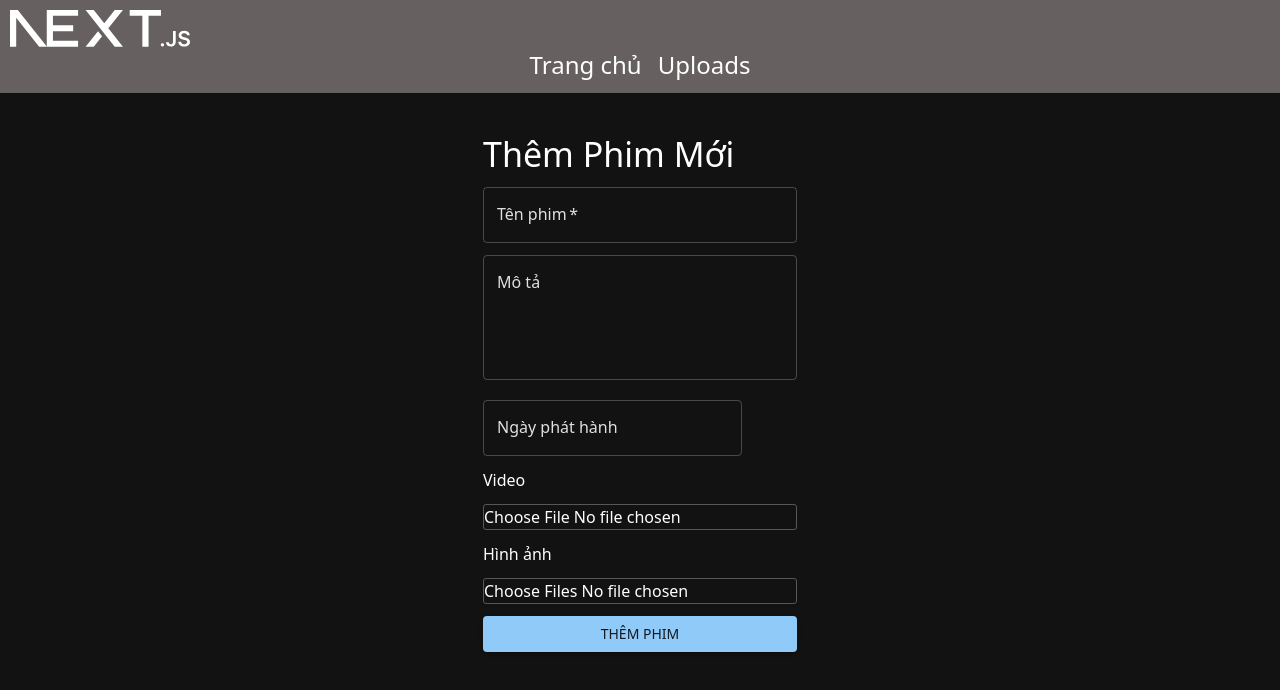
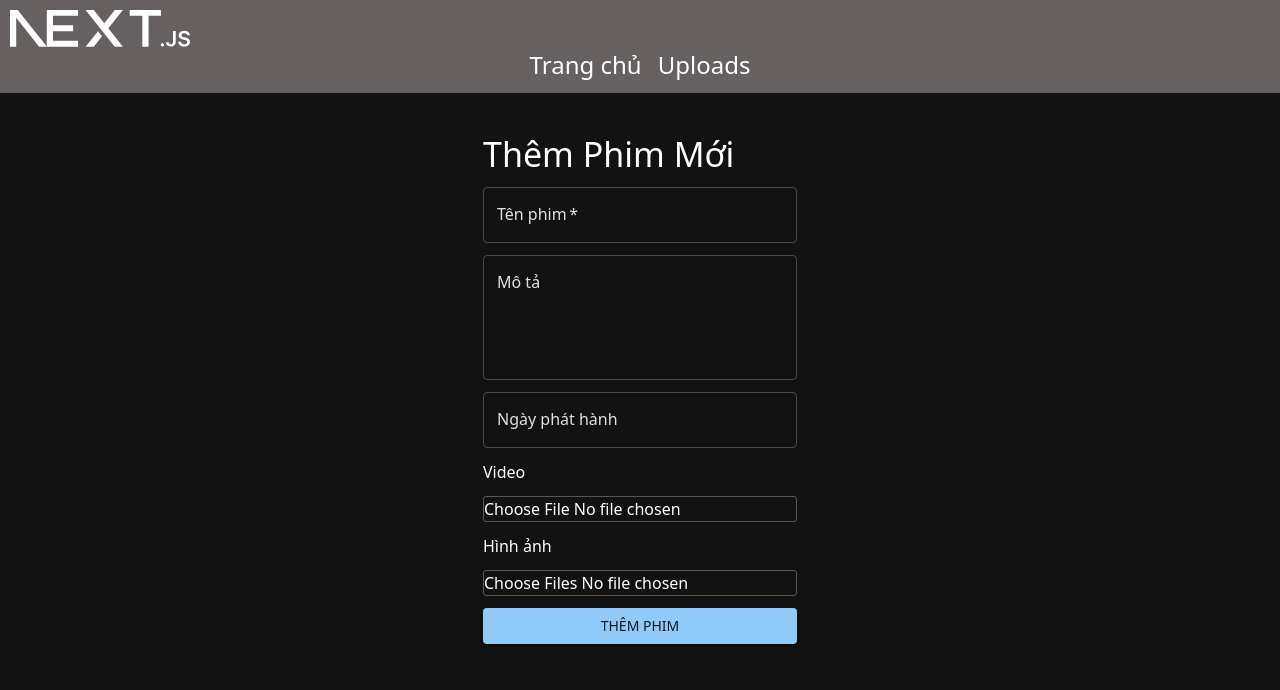
Before and after one commit to Limito9x/Movie-Website, a Next.js app in the folder Frontend/: page /uploads in a window 1280 px wide. Shown: the top 690 px of the page. Built offline with nearby package versions, Linux system fonts and the light colour scheme; no server answers; what @mui/material-nextjs would draw is missing.

Commit message:
Make custom date picker

```diff
--- a/Frontend/app/uploads/page.js
+++ b/Frontend/app/uploads/page.js
@@ -6,6 +6,8 @@ import { AdapterDayjs } from "@mui/x-date-pickers/AdapterDayjs";
 import { useState } from "react";
 import MovieApi from "@/services/movie.api";
 import createFormData from "@/utils/createFormData";
+import CustomDatePicker from "@/components/CustomDatePicker";
+import dayjs from "dayjs";
 
 export default function Uploads() {
   const [movieData, setMovieData] = useState({
@@ -59,20 +61,13 @@ export default function Uploads() {
             multiline
             rows={4}
           />
-          <LocalizationProvider dateAdapter={AdapterDayjs}>
-            <DemoContainer components={["DatePicker"]}>
-              <DatePicker
-                label="Ngày phát hành"
-                onChange={(newValue) => {
-                  const isoDate = newValue?.toISOString();
-                  setMovieData((prev) => ({
-                    ...prev,
-                    releaseDate: isoDate || "",
-                  }));
-                }}
-              />
-            </DemoContainer>
-          </LocalizationProvider>
+          <CustomDatePicker
+            date={movieData.releaseDate}
+            setDate={(newDate) =>
+              setMovieData((prev) => ({ ...prev, releaseDate: newDate }))
+            }
+            label={"Ngày phát hành"}
+          ></CustomDatePicker>
           Video
           <input
             type="file"
--- /dev/null
+++ b/Frontend/components/CustomDatePicker.js
@@ -0,0 +1,29 @@
+import { useState } from 'react';
+import TextField from '@mui/material/TextField';
+import { LocalizationProvider } from '@mui/x-date-pickers/LocalizationProvider';
+import { AdapterDayjs } from '@mui/x-date-pickers/AdapterDayjs';
+import { DatePicker } from '@mui/x-date-pickers/DatePicker';
+import dayjs from 'dayjs';
+
+export default function CustomDatePicker({date,setDate,label}) {
+    const [selectedDate, setSelectedDate] = useState(date ? dayjs(date) : null);
+
+    const handleDateChange = (newValue) => {
+        if (newValue && dayjs(newValue).isValid()) {
+            setSelectedDate(newValue);
+            setDate(newValue);
+        }
+    };
+
+    return (
+        <LocalizationProvider dateAdapter={AdapterDayjs} >
+            <DatePicker
+                label={label}
+                value={selectedDate}
+                onChange={handleDateChange}
+                renderInput={(param) => <TextField {...param} />}
+                format="DD/MM/YYYY"
+            />
+        </LocalizationProvider>
+    );
+}
```
Also changed, not shown: 1 other file (tests, documents, lock files or other folders).
